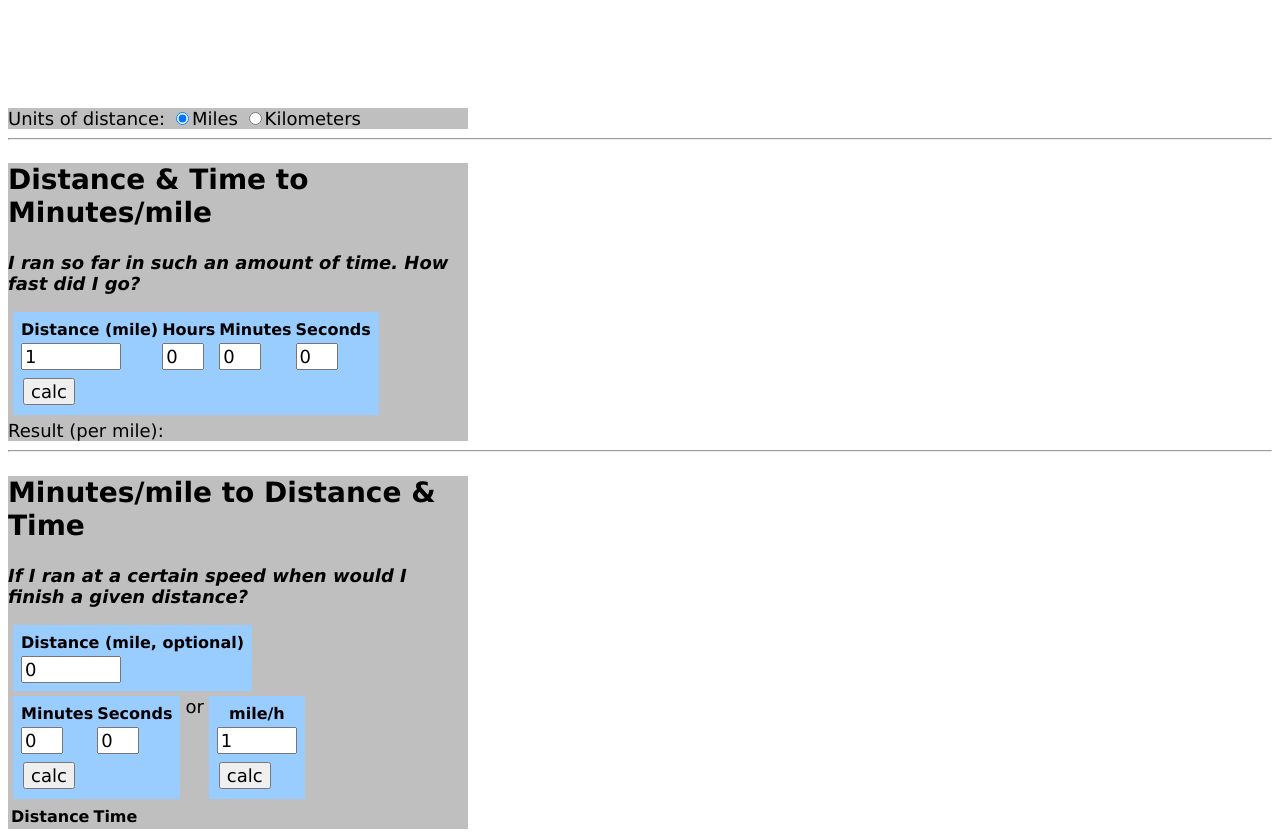
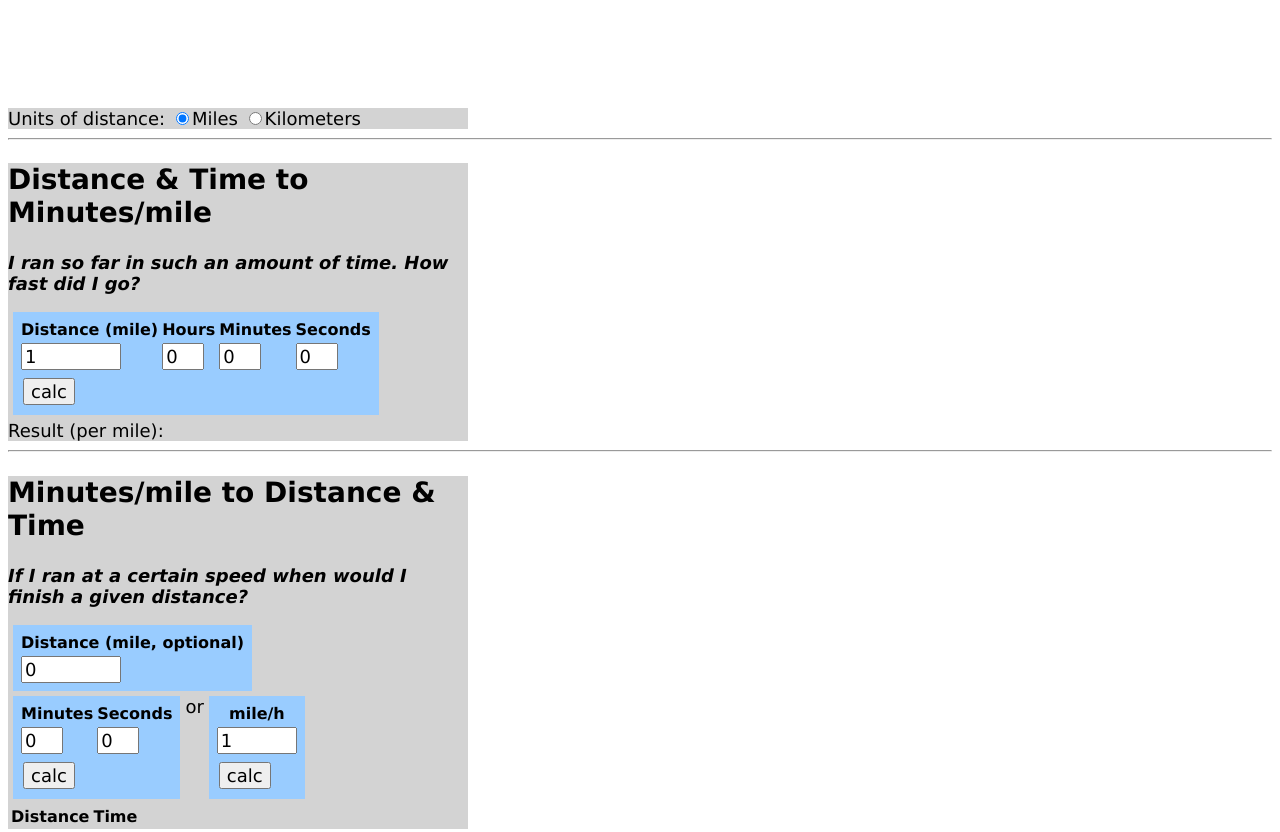
Before and after one commit to chrisumbel/running-calc-web, a plain HTML site: page index.html in a window 1280 px wide. Shown: the top 832 px of the page. Drawn offline with nearby package versions, Linux system fonts and the light colour scheme.

Commit message:
green-ified, light-ified gray

```diff
--- a/base.css
+++ b/base.css
@@ -22,7 +22,7 @@ button {
 }
 
 .calculation_section {
-    background-color: #bfbfbf;
+    background-color: lightgray;
     width: 460px;
 }
 
```
